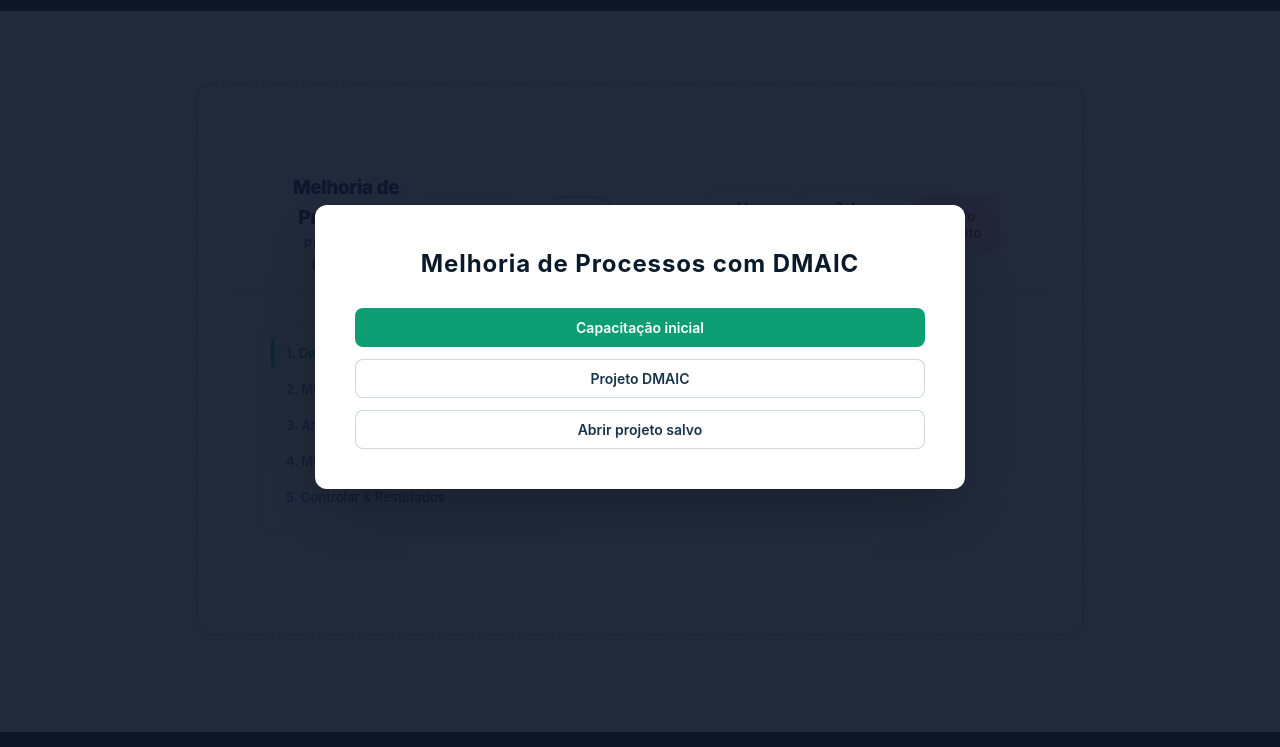
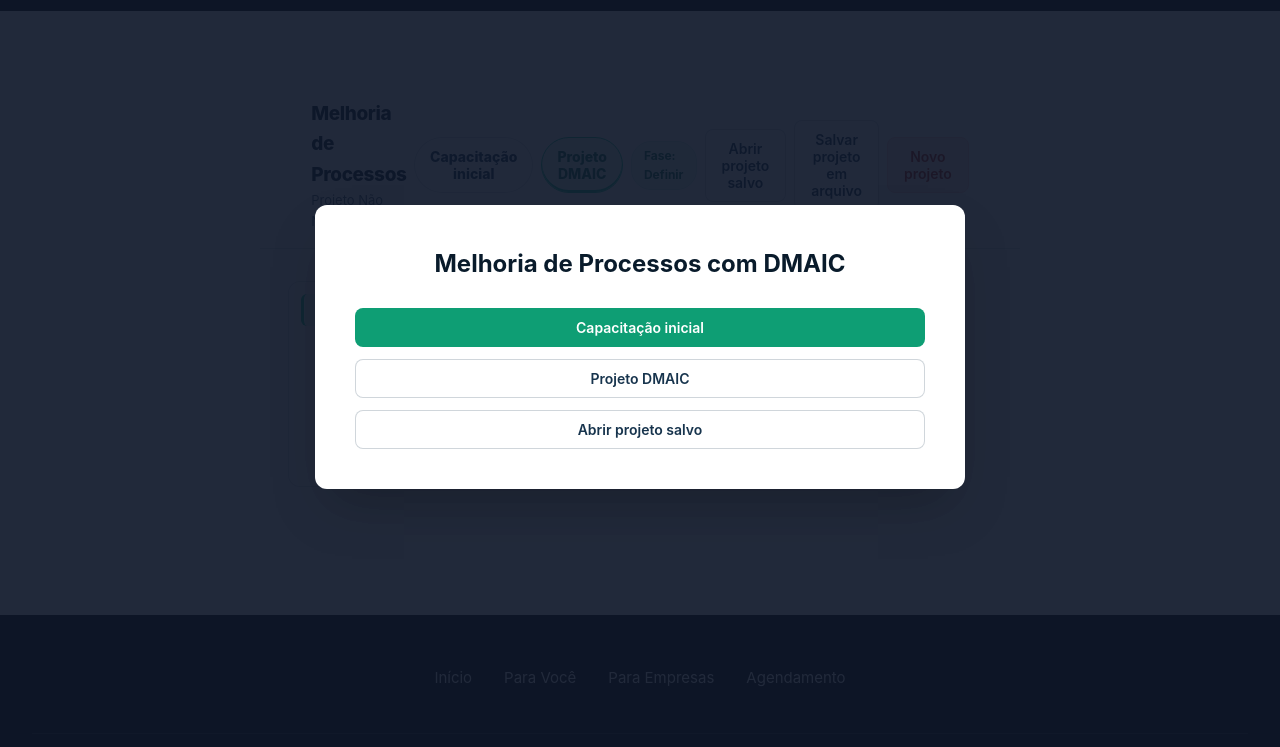
Before and after one commit to economistarafaellinhares/s, a plain HTML site: page dmaic.html in a window 1280 px wide. Shown: the part 53-800 px from the top of the page. Drawn offline with Linux system fonts and the light colour scheme.

Commit message:
Update dmaic.html

```diff
--- a/dmaic.html
+++ b/dmaic.html
@@ -6,50 +6,54 @@
 <title>Título da página — Rafael Linhares</title>
 
 <style>
-  /* ===== BASE ===== */
-  * { box-sizing: border-box; margin: 0; padding: 0; }
-
-  html { background: #ffffff; -webkit-text-size-adjust: 100%; text-size-adjust: 100%; }
+  /* ===== VARIÁVEIS E BASE ===== */
+  :root {
+    --navy-1: #091B2B;
+    --navy-2: #10283E;
+    --navy-3: #17344D;
+    --green: #19C995;
+    --green-text: #0E9E74;
+    --green-soft: #E6F8F2;
+    --text-light: #D4DEE8;
+    --text-muted: #94A7B8;
+    --text-soft: #526779;
+    --line: rgba(23, 52, 77, .16);
+    --gutter: 64px;
+  }
+
+  *, *::before, *::after { box-sizing: border-box; margin: 0; padding: 0; }
+
+  html { background: #ffffff; scroll-behavior: smooth; -webkit-text-size-adjust: 100%; text-size-adjust: 100%; }
 
   body {
     display: flex;
     flex-direction: column;
     min-height: 100vh;
     background: #ffffff;
-    color: #091B2B;
+    color: var(--navy-1);
     font-family: "Segoe UI", system-ui, -apple-system, Helvetica, Arial, sans-serif;
     line-height: 1.5;
     -webkit-font-smoothing: antialiased;
+    overflow-wrap: break-word;
   }
 
   a { color: inherit; text-decoration: none; -webkit-tap-highlight-color: transparent; }
 
-  main { flex: 1; }
-
-  .rl-footer { margin-top: 48px; }
-
-  /* ===== ÁREA DO CONTEÚDO (apague este bloco quando colar o seu código) ===== */
-  .rl-colar {
+  /* ===== CONTAINER PRINCIPAL DA PÁGINA ===== */
+  .rl-content {
+    flex: 1;
+    width: 100%;
     max-width: 888px;
-    margin: 72px auto 0;
-    padding: 72px 32px;
-    border: 2px dashed rgba(23, 52, 77, .3);
-    border-radius: 16px;
-    text-align: center;
-    font-size: 22px;
-    font-weight: 800;
-    letter-spacing: .04em;
-    color: #526779;
-  }
-
-  /* ===== COLE AQUI O CSS DA SUA PÁGINA (se tiver) ===== */
+    margin: 0 auto;
+    padding: 72px var(--gutter) 0;
+  }
+
+  /* ===== CSS ESPECÍFICO DESTA PÁGINA ===== */
+
+
 
 
   /* ===== CABEÇALHO E RODAPÉ ===== */
-  /* =====================================================
-      CABEÇALHO E RODAPÉ (MINIMALISTAS)
-  ===================================================== */
-
   .rl-header,
   .rl-footer {
     background: #000000;
@@ -166,6 +170,13 @@
   }
 
   @media (max-width: 640px) {
+    :root { --gutter: 32px; }
+
+    .rl-content {
+      padding-top: calc(52px + env(safe-area-inset-top));
+      padding-left: calc(var(--gutter) + env(safe-area-inset-left));
+      padding-right: calc(var(--gutter) + env(safe-area-inset-right));
+    }
 
     .rl-header-inner {
       grid-template-columns: 1fr auto;
@@ -200,7 +211,6 @@
 
 <body>
 
-  <!-- ===================== CABEÇALHO ===================== -->
   <header class="rl-header">
     <div class="rl-header-inner">
 
@@ -223,13 +233,12 @@
   </header>
 
 
-  <!-- ===================== CONTEÚDO ===================== -->
-  <main>
-
-    <!-- ↓↓↓ COLAR O CÓDIGO AQUI ↓↓↓ -->
-
-    <section class="rl-colar">
-     <!DOCTYPE html>
+  <main class="rl-content">
+
+    <section>
+
+
+<!DOCTYPE html>
 <html lang="pt-BR">
 <head>
     <meta charset="UTF-8">
@@ -2009,14 +2018,14 @@ window.onload = () => {
 </script>
 </body>
 </html>
+
     </section>
 
-    <!-- ↑↑↑ COLAR O CÓDIGO AQUI ↑↑↑ -->
-
   </main>
 
 
-  <!-- ===================== RODAPÉ ===================== -->
+
+
   <footer class="rl-footer">
     <div class="rl-footer-inner">
 
```
